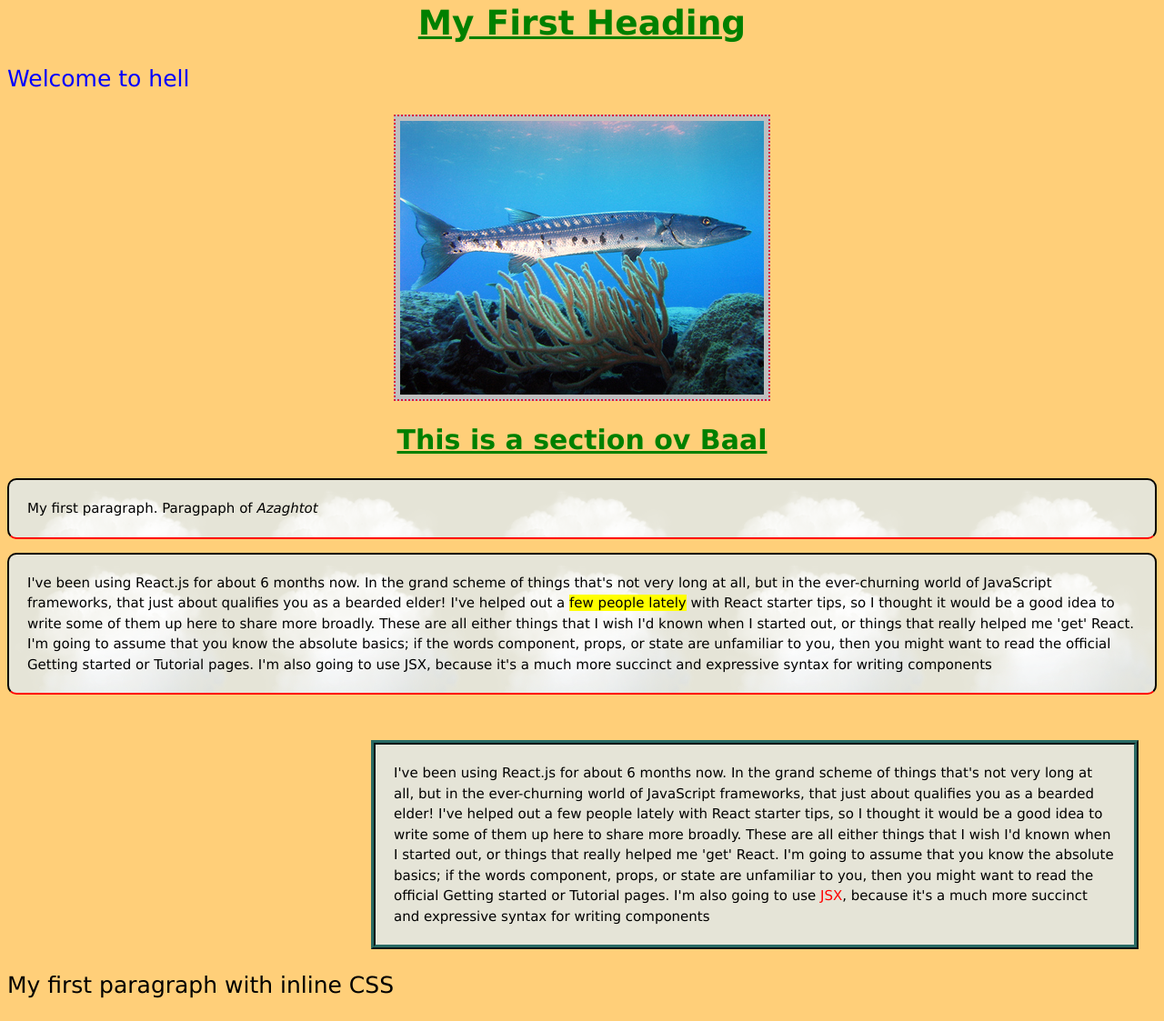
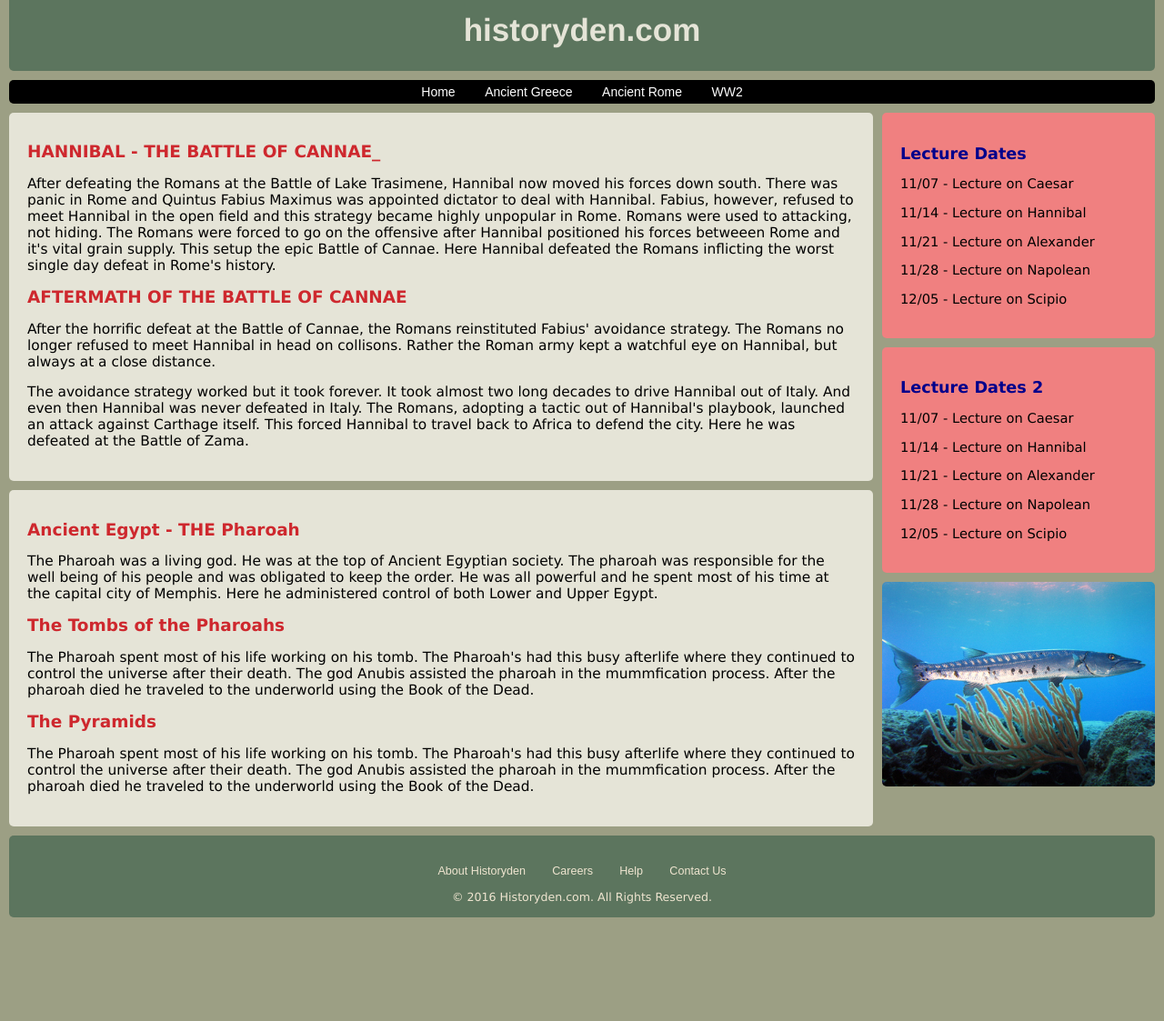
Before and after one commit to doomsday/js_start_1, a website: page index.html in a window 1280 px wide. Shown: the part 22-1145 px from the top of the page at 91% size. After the commit the page ends 1041 px from the top, so only its background shows below. Drawn offline with Linux system fonts and the light colour scheme.

Commit message:
flenagan 256

```diff
--- a/index.css
+++ b/index.css
@@ -1,72 +1,144 @@
+/* ============= LAYOUT SECTION ================== */
+
 body {
-  color: green;
-  font-family: Verdana, Arial, Geneva, Arial Black;
-  font-weight: lighter;
-  background-color: #ffcf79;
-  font-size: 25px;
+    background-color: #9c9f84;
+    margin: 0px;
+    font-family: Verdana, Geneva, Tahoma, sans-serif;
+    font-size: 14px;
+    /*font-size: 15px;*/
 }
 
-#divmain {
-  color: crimson;
+#header {
+    background-color: #5c755e;
+    margin: 10px;
+    height: 90px;
+    border-radius: 5px;
 }
 
-h1 {
-  color: green;
-  text-decoration: underline;
-  font-size: 150%;
-  text-align: center;
+#navbar ul {
+    padding: 5px;
+    list-style-type: none;
+    text-align: center;
+    background-color: #000;
+    margin: 10px;
+    border-radius: 5px;
 }
 
-#para1homepage {
-  color: blue;
+#navbar ul li {
+    display: inline;
 }
 
-#divbass {
-  color: black;
+#navbar ul li a {
+    text-decoration: none;
+    font-family: Arial;
+    padding: .2em 1em;
+    color: #fff;
+    background-color: #000;
+}
+
+#navbar ul li a:hover {
+    color: #000;
+    background-color: #fff;
+}
+
+.main {
+    background-color: #e5e4d7;
+    margin-left: 10px;
+    margin-right: 320px;
+    margin-top: 10px;
+    margin-bottom: 10px;
+    border-radius: 5px;
+    padding: 20px;
+    font-size: 110%;
+}
+
+.sideright {
+    background-color: lightcoral;
+    font-size: 105%;
+    padding: 20px;
+    width: 260px;
+    float: right;
+    border-radius: 5px;
+    margin-left: 10px;
+    margin-right: 10px;
+    margin-top: 0px;
+    margin-bottom: 10px;
+    clear: right;
+}
+
+.imagesidebar {
+    width: 300px;
+    float: right;
+    border-radius: 5px;
+    margin-left: 10px;
+    margin-right: 10px;
+    margin-top: 0px;
+    margin-bottom: 10px;
+    clear: right;
+}
+
+#footer {
+    background-color: #5c755e;
+    margin: 10px;
+    height: 60px;
+    clear: both;
+    border-radius: 5px;
+    color: #efe5d0;
+    text-align: center;
+    padding: 15px;
+    font-size: 90%;
+}
+
+#footer ul {
+    padding: 5px;
+    list-style-type: none;
+    text-align: center;
+    margin: 10px;
+    border-radius: 5px;
+}
+
+#footer ul li {
+    display: inline;
+}
+
+#footer ul li a {
+    text-decoration: none;
+    font-family: Arial;
+    padding: .2em 1em;
+    color: #efe5d0;
+    background-color: #5c755e;
+}
+
+#footer ul li a:hover {
+    color: #000;
+    background-color: #fff;
+}
+
+
+/* ============= HEADINGS SECTION ================== */
+
+h1 {
+    font-size: 120%;
+    color: #ce282e;
 }
 
 h2 {
-  color: green;
-  text-decoration: underline;
-  font-size: 1.2em;
-  text-align: center;
+    font-size: 120%;
+    color: darkblue;
 }
 
-p.paragraph {
-  font-size: 15px;
-  line-height: 1.5em;
-  background-color: #e5e4d7;
-  padding: 20px 20px 20px 20px;
-  border: black 2px solid;
-  background-image: url(images/cloud.png);
-  border-radius: 10px;
-  border-bottom-color: red;
+h3 {
+    font-size: 250%;
+    text-align: center;
+    color: #e5e4d7;
+    font-family: 'Franklin Gothic Medium', 'Arial Narrow', Arial, sans-serif;
+    margin: 0px;
+    position: relative;
+    top: 50%;
+    /*-webkit-transform: translateY(-50%);
+    -ms-transform: translateY(-50%);*/
+    transform: translateY(-50%);
 }
 
-#para4homepage {
-  font-size: 15px;
-  line-height: 1.5em;
-  background-color: #e5e4d7;
-  padding: 20px;
-  border-color: #296A64;
-  border-width: thick;
-  border-style: ridge;
-  margin: 20px;
-  margin-top: 50px;
-  margin-left: 400px;
-}
 
-img.image {
-  display: block;
-  text-align: center;
-  margin-left: auto;
-  margin-right: auto;
-  padding: 5px;
-  background-color: silver;
-  border-width: 2px;
-  border-style: dotted;
-}
-
-.highlight {
-  background-color: #ffff00;
-}
+/* ============= BUTTONS SECTION ================== */
--- a/index.html
+++ b/index.html
@@ -2,37 +2,100 @@
 <html>
 
 <head>
-  <link rel="stylesheet" type="text/css" href="index.css">
+    <title></title>
+    <link type="text/css" rel="stylesheet" href="index.css">
 </head>
 
 <body>
-  <div id="divmain">
-    <h1>My First Heading</h1>
-    <p id="para1homepage">Welcome to hell</p>
+    <div id="header">
+        <h3>historyden.com</h3>
+    </div>
+    <div id="navbar">
+        <ul>
+            <li><a href="">Home</a></li>
+            <li><a href="">Ancient Greece</a></li>
+            <li><a href="">Ancient Rome</a></li>
+            <li><a href="">WW2</a></li>
+        </ul>
+    </div>
+    <div class="sideright">
+        <h2>Lecture Dates</h2>
+        <p> 11/07 - Lecture on Caesar </p>
+        <p> 11/14 - Lecture on Hannibal </p>
+        <p> 11/21 - Lecture on Alexander </p>
+        <p> 11/28 - Lecture on Napolean </p>
+        <p> 12/05 - Lecture on Scipio </p>
+    </div>
+
+    <div class="sideright">
+        <h2>Lecture Dates 2</h2>
+        <p> 11/07 - Lecture on Caesar </p>
+        <p> 11/14 - Lecture on Hannibal </p>
+        <p> 11/21 - Lecture on Alexander </p>
+        <p> 11/28 - Lecture on Napolean </p>
+        <p> 12/05 - Lecture on Scipio </p>
+    </div>
+
     <div>
-      <a> <img class="image" src="images/barracuda_laban.jpg"></a>
+        <img class="imagesidebar" src="images/barracuda_laban.jpg">
     </div>
-    <div>
-      <div id="divbass">
-        <h2> This is a section ov Baal </h2>
-        <p class="paragraph">My first paragraph. Paragpaph of <i>Azaghtot</i></p>
-        <p class="paragraph">I've been using React.js for about 6 months now. In the grand scheme of things that's not very long at all, but in
-          the ever-churning world of JavaScript frameworks, that just about qualifies you as a bearded elder! I've helped
-          out a <span class="highlight"> few people lately</span> with React starter tips, so I thought it would be a good idea to write some of them up
-          here to share more broadly. These are all either things that I wish I'd known when I started out, or things that
-          really helped me 'get' React. I'm going to assume that you know the absolute basics; if the words component, props,
-          or state are unfamiliar to you, then you might want to read the official Getting started or Tutorial pages. I'm
-          also going to use JSX, because it's a much more succinct and expressive syntax for writing components</p>
-        <p id="para4homepage">I've been using React.js for about 6 months now. In the grand scheme of things that's not very long at all, but in
-          the ever-churning world of JavaScript frameworks, that just about qualifies you as a bearded elder! I've helped
-          out a few people lately with React starter tips, so I thought it would be a good idea to write some of them up
-          here to share more broadly. These are all either things that I wish I'd known when I started out, or things that
-          really helped me 'get' React. I'm going to assume that you know the absolute basics; if the words component, props,
-          or state are unfamiliar to you, then you might want to read the official Getting started or Tutorial pages. I'm
-          also going to use <span style="color: red">JSX</span>, because it's a much more succinct and expressive syntax for writing components</p>
-        <p style="color: black; font-size: 25px;">My first paragraph with inline CSS</p>
-      </div>
-      <script src="./server.js"></script>
+
+    <div class="main">
+        <h1>HANNIBAL - THE BATTLE OF CANNAE_</h1>
+        <p>
+            After defeating the Romans at the Battle of Lake Trasimene, Hannibal now moved his forces down south. There was panic in
+            Rome and Quintus Fabius Maximus was appointed dictator to deal with Hannibal. Fabius, however, refused to meet
+            Hannibal in the open field and this strategy became highly unpopular in Rome. Romans were used to attacking,
+            not hiding. The Romans were forced to go on the offensive after Hannibal positioned his forces betweeen Rome
+            and it's vital grain supply. This setup the epic Battle of Cannae. Here Hannibal defeated the Romans inflicting
+            the worst single day defeat in Rome's history.
+        </p>
+
+        <h1>AFTERMATH OF THE BATTLE OF CANNAE</h1>
+        <p>
+            After the horrific defeat at the Battle of Cannae, the Romans reinstituted Fabius' avoidance strategy. The Romans no longer
+            refused to meet Hannibal in head on collisons. Rather the Roman army kept a watchful eye on Hannibal, but always
+            at a close distance.
+        </p>
+        <p>
+            The avoidance strategy worked but it took forever. It took almost two long decades to drive Hannibal out of Italy. And even
+            then Hannibal was never defeated in Italy. The Romans, adopting a tactic out of Hannibal's playbook, launched
+            an attack against Carthage itself. This forced Hannibal to travel back to Africa to defend the city. Here he
+            was defeated at the Battle of Zama.
+        </p>
+    </div>
+    <div class="main">
+        <h1>Ancient Egypt - THE Pharoah</h1>
+        <p>
+            The Pharoah was a living god. He was at the top of Ancient Egyptian society. The pharoah was responsible for the well being
+            of his people and was obligated to keep the order. He was all powerful and he spent most of his time at the capital
+            city of Memphis. Here he administered control of both Lower and Upper Egypt.
+        </p>
+
+        <h1>The Tombs of the Pharoahs</h1>
+        <p>
+            The Pharoah spent most of his life working on his tomb. The Pharoah's had this busy afterlife where they continued to control
+            the universe after their death. The god Anubis assisted the pharoah in the mummfication process. After the pharoah
+            died he traveled to the underworld using the Book of the Dead.
+        </p>
+
+        <h1>The Pyramids</h1>
+        <p>
+            The Pharoah spent most of his life working on his tomb. The Pharoah's had this busy afterlife where they continued to control
+            the universe after their death. The god Anubis assisted the pharoah in the mummfication process. After the pharoah
+            died he traveled to the underworld using the Book of the Dead.
+        </p>
+    </div>
+    <div id="footer">
+        <ul>
+            <li><a href="">About Historyden</a></li>
+            <li><a href="">Careers</a></li>
+            <li><a href="">Help</a></li>
+            <li><a href="">Contact Us</a></li>
+        </ul>
+        &copy; 2016 Historyden.com. All Rights Reserved.
+    </div>
+
 </body>
 
 </html>
--- a/package.json
+++ b/package.json
@@ -9,9 +9,7 @@
   "author": "Mikhail Korolevsky",
   "license": "GPLv3",
   "devDependencies": {
-    "eslint": "^3.0.0",
-    "eslint-config-standard": "^5.3.1",
-    "eslint-plugin-promise": "^1.3.2",
-    "eslint-plugin-standard": "^1.3.2"
+    "eslint": "^3.2.2",
+    "standard": "^7.1.2"
   }
 }
```
Also changed, not shown: content1.html (added, +16 -0 lines), server.js (+149 -26 lines), .eslintrc.json (deleted).
